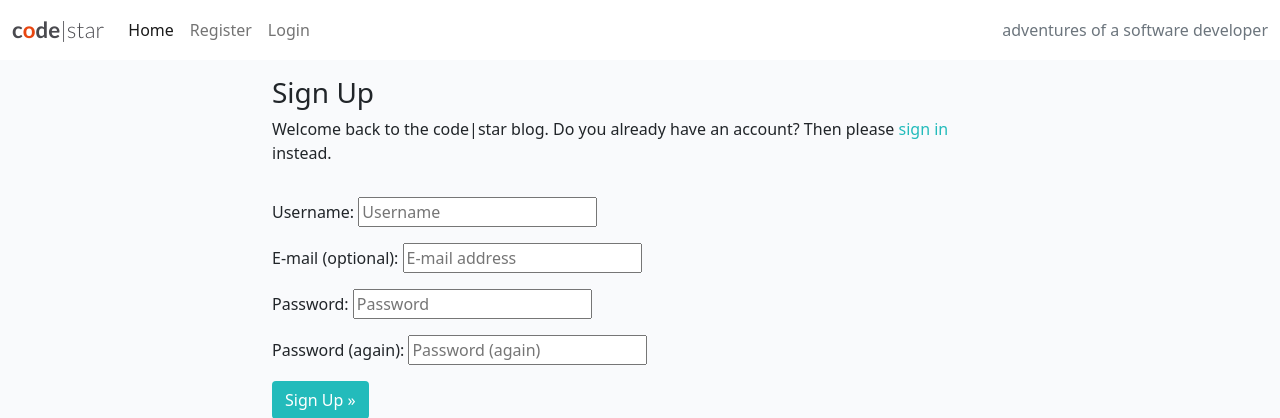
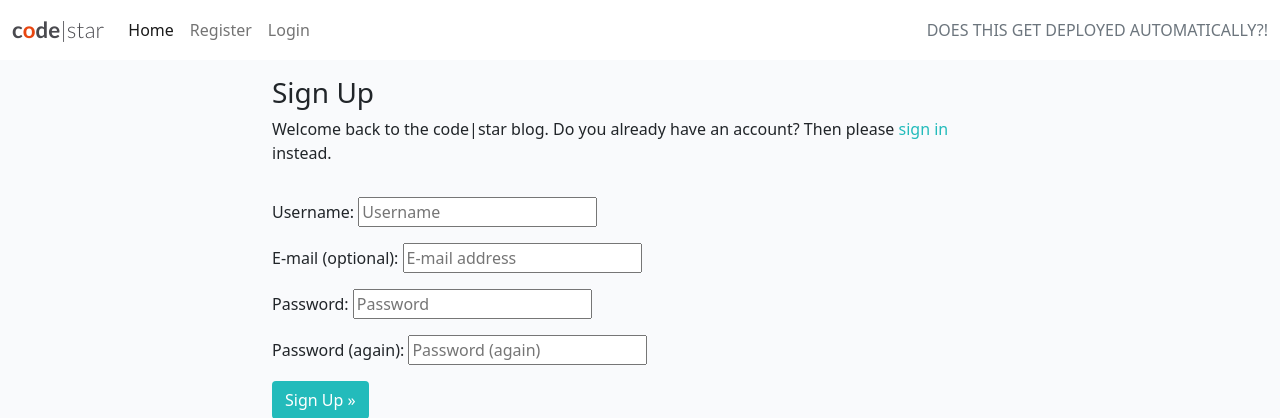
Before and after one commit to Wings30306/i-think-therefore-i-blog, a Django app: page /accounts/signup/ in a window 1280 px wide. Shown: the top 418 px of the page. Run offline with Django 3.2, Linux system fonts and the light colour scheme.

Commit message:
test automated deployment on Heroku

```diff
--- a/templates/base.html
+++ b/templates/base.html
@@ -51,7 +51,7 @@
                     {% endif %}
                 </ul>
                 <span class="navbar-text text-muted">
-                    adventures of a software developer
+                    DOES THIS GET DEPLOYED AUTOMATICALLY?!
                 </span>
             </div>
         </div>
```
